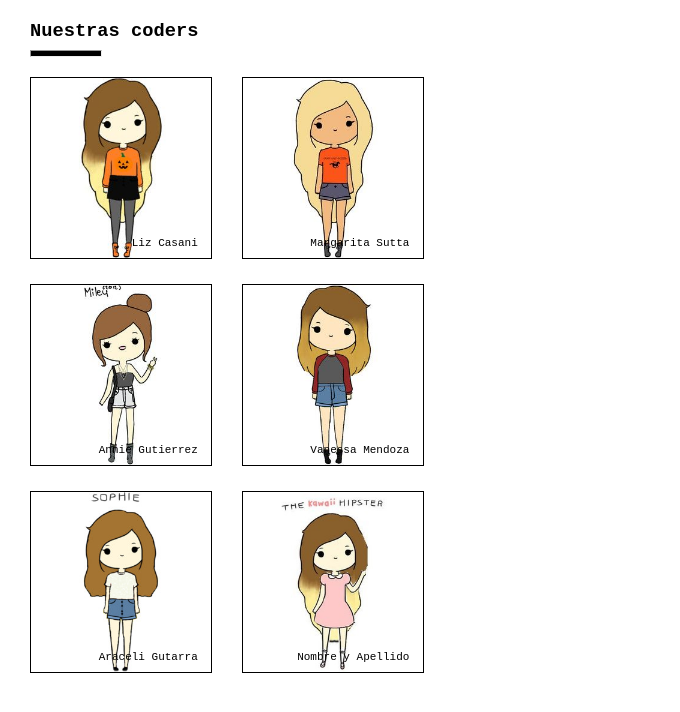
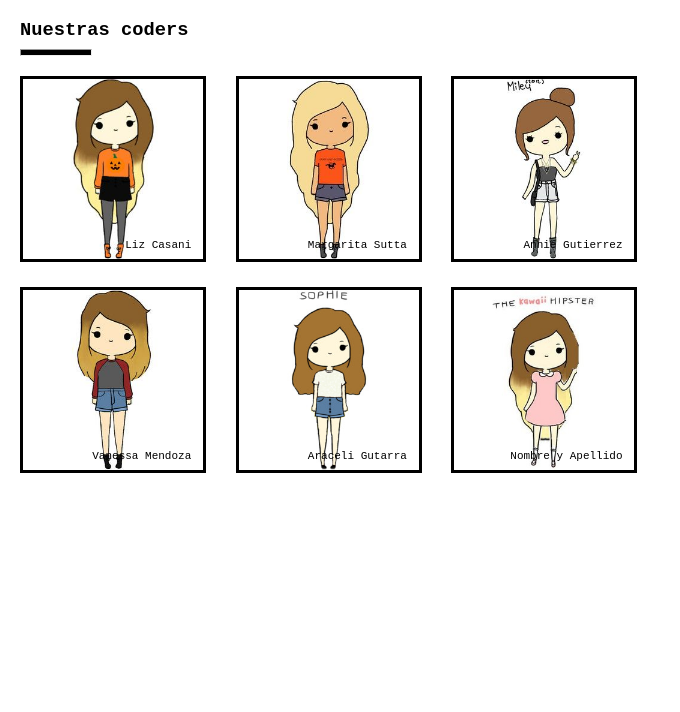
Before and after one commit to Azur-Azabache/practica1, a plain HTML site: page index.html in a window 1280 px wide. Shown: the whole page, without its empty margins (0-680 px from the left). Drawn offline with Linux system fonts and the light colour scheme.

Commit message:
Últimos detalles

```diff
--- a/CSS/main.css
+++ b/CSS/main.css
@@ -1,7 +1,8 @@
 /* Modifiqué la fuente y el margen */
 body{
   font-family: courier new;
-  margin: 20px;
+  margin: 10px;
+  padding: 0;
 }
 /* Añadí estilos a la línea horizontal y modifiqué su tamaño*/
 hr {
@@ -20,7 +21,7 @@ h3{
 img{
   width: 180px;
   height: 180px;
-  border: 1px solid black;
+  border: 3px solid black;
   margin: 10px;
 }
 /*Relative me dará el poder de manipular su posición e inline-block hará que se pongan uno al lado del otro*/
@@ -35,7 +36,8 @@ span{
   right: 12%;
   bottom: 12%;
 }
-/* El contenido se situará hasta la mitad de la página */
+/* Alteré el tamñao del contenido*/
 .container{
-  width: 50%;
+width: 700px;
+height: 420px;
 }
```
